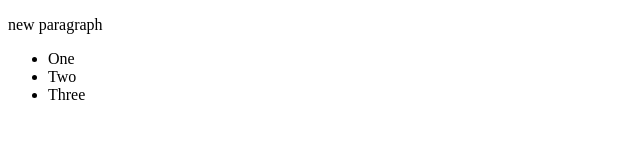
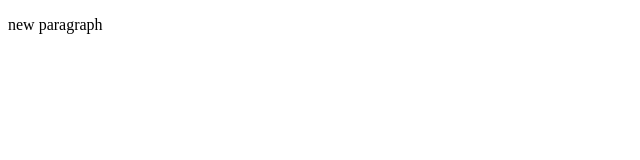
Before and after one commit to Randyo28/git-course, a plain HTML site: page index.html in a window 1280 px wide. Shown: the whole page, without its empty margins (0-640 px from the left). Drawn offline with Linux system fonts and the light colour scheme.

Commit message:
deleted un order list

```diff
--- a/index.html
+++ b/index.html
@@ -14,10 +14,5 @@
 <p>
   new paragraph
   </p>
-  <ul>
-    <li>One</li>
-    <li>Two</li>
-    <li>Three</li>
-    </ul>
   </body>
   </html>
```
